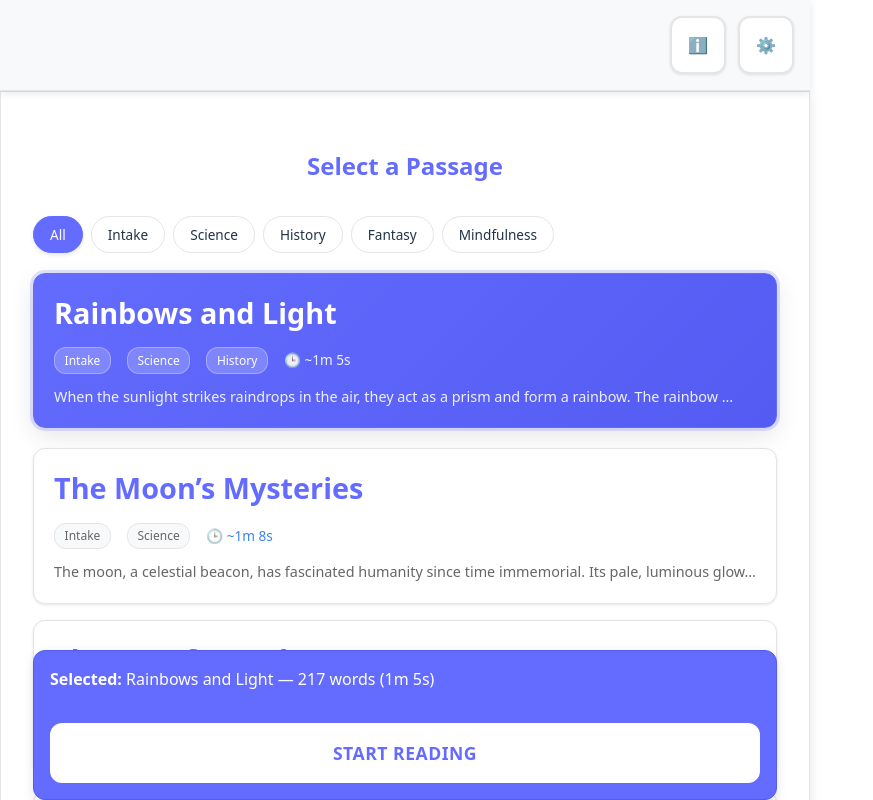
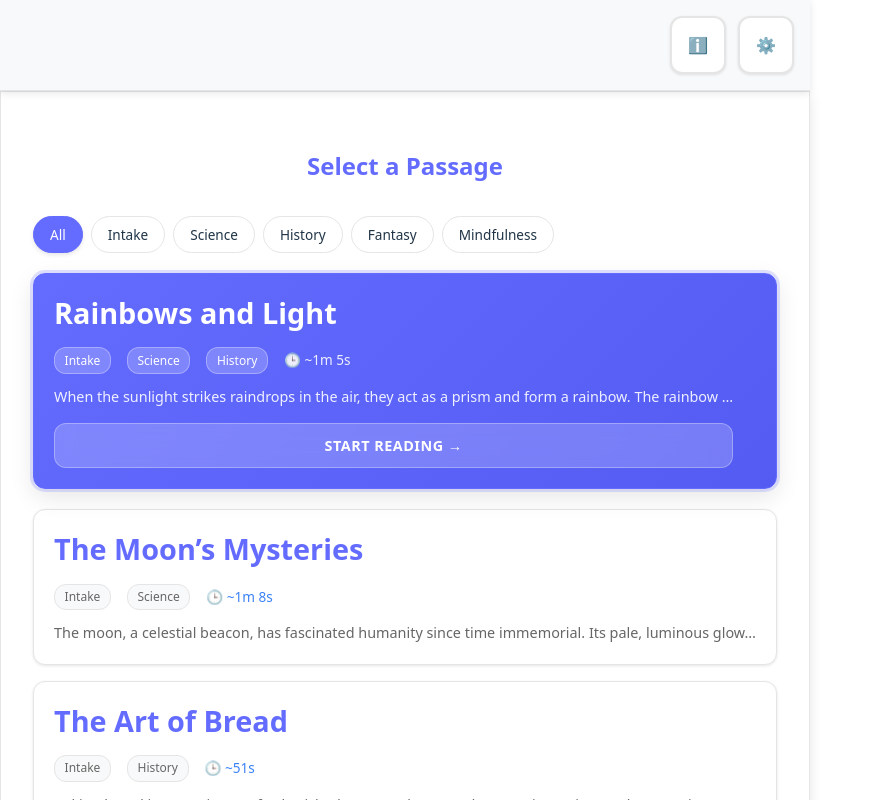
Before and after one commit to dnslp/reading-passage, a React (Vite) app: page / in a window 1280 px wide. Both pictures are taken after a click on the item 404 px from the left and 354 px from the top of the page. Shown: the top 800 px of the page, without its empty margins (0-873 px from the left). Built offline with nearby package versions, Linux system fonts and the light colour scheme.

Commit message:
adjust styling of ul component

```diff
--- a/src/App.css
+++ b/src/App.css
@@ -473,41 +473,6 @@ html {
   font-size: 0.9rem;
 }
 
-.session-summary {
-  background: var(--primary-color);
-  color: white;
-  padding: 1rem;
-  border-radius: var(--radius);
-  margin-top: 1rem;
-  position: sticky;
-  bottom: 0;
-  border: 1px solid var(--primary-dark);
-  box-shadow: 0 4px 12px var(--shadow);
-}
-
-.summary-stats {
-  display: grid;
-  grid-template-columns: repeat(auto-fit, minmax(150px, 1fr));
-  gap: 1rem;
-  margin-bottom: 1rem;
-}
-
-.stat {
-  text-align: center;
-}
-
-.stat-label {
-  display: block;
-  font-size: 0.9rem;
-  opacity: 0.9;
-}
-
-.stat-value {
-  display: block;
-  font-size: 1.5rem;
-  font-weight: bold;
-  margin-top: 0.25rem;
-}
 
 .start-session-btn {
   background: white;
@@ -530,6 +495,32 @@ html {
   color: white;
   transform: translateY(-2px);
   box-shadow: 0 4px 8px rgba(0, 0, 0, 0.2);
+}
+
+/* Inline start button within selected passage card */
+.start-session-btn-inline {
+  background: rgba(255, 255, 255, 0.2);
+  color: white;
+  border: 1px solid rgba(255, 255, 255, 0.3);
+  padding: 0.75rem 1.5rem;
+  border-radius: var(--radius);
+  font-size: 0.9rem;
+  font-weight: 600;
+  cursor: pointer;
+  margin-top: 1rem;
+  width: 100%;
+  transition: all 0.2s ease;
+  backdrop-filter: blur(10px);
+  text-transform: uppercase;
+  letter-spacing: 0.5px;
+}
+
+.start-session-btn-inline:hover {
+  background: white;
+  color: var(--primary-color);
+  border-color: white;
+  transform: translateY(-2px);
+  box-shadow: 0 4px 12px rgba(0, 0, 0, 0.15);
 }
 
 /* Loading State */
--- a/src/components/PassageSelector.jsx
+++ b/src/components/PassageSelector.jsx
@@ -72,22 +72,21 @@ const tags = Array.from(new Set(['all', ...getUniqueTags()]));
                 </span>
               </div>
               <p className="passage-preview">{passage.text.slice(0, 100)}…</p>
+              {selectedPassageId === passage.id && (
+                <button
+                  onClick={(e) => {
+                    e.stopPropagation();
+                    startSession();
+                  }}
+                  className="start-session-btn-inline"
+                >
+                  Start Reading →
+                </button>
+              )}
             </div>
           </li>
         ))}
       </ul>
-
-      {/* Summary & Start Button */}
-      {selectedPassage && (
-        <div className="session-summary">
-          <div className="selected-passage-info">
-            <strong>Selected:</strong> {selectedPassage.title} — {selectedPassage.wordCount} words ({timeEstimate.display})
-          </div>
-          <button onClick={startSession} className="start-session-btn">
-            Start Reading
-          </button>
-        </div>
-      )}
     </div>
   );
 }
```
